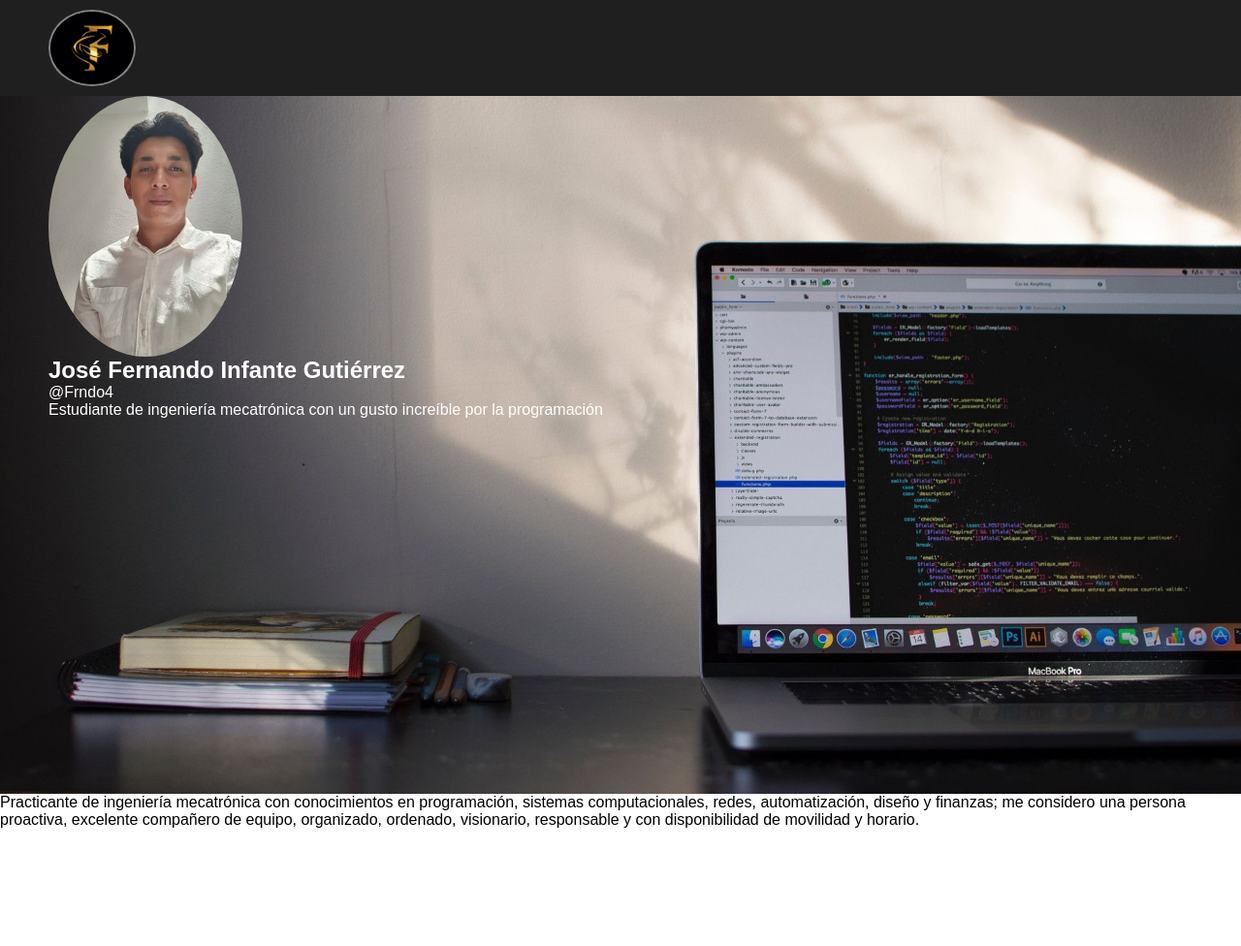
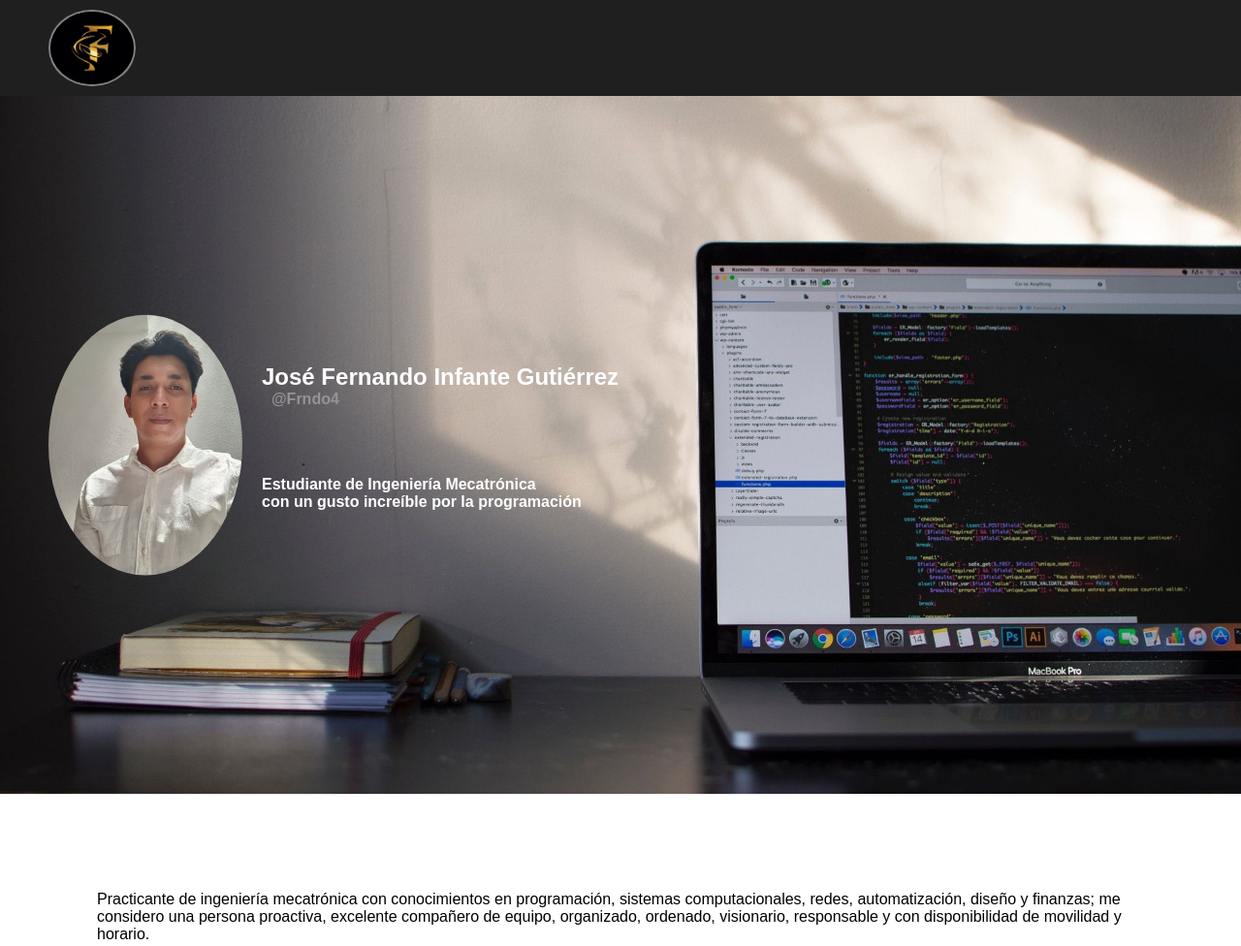
Before and after one commit to Frndo4/Dearrollo_Web, a plain HTML site: page index.html in a window 1280 px wide. Shown: the top 976 px of the page at 97% size. Before the commit the page ends 949 px from the top, so only its background shows below. Drawn offline with Linux system fonts and the light colour scheme.

Commit message:
Página web mejorada v1.1

```diff
--- a/css/styles.css
+++ b/css/styles.css
@@ -47,8 +47,10 @@ header{
 
 #hero .informacion-contenedor{
     position: absolute;
-    top: 0;
+    top: 50%;
+    transform: translateY(-50%);
     left: 0;
+    display: flex;
     width: 100%;
     color: white;
     padding: 0 50px;
@@ -61,3 +63,55 @@ header{
 #hero .informacion-contenedor #foto img{
     border-radius: 100%;
 }
+
+#hero .informacion-contenedor .informacion{
+    margin-left: 20px;
+    margin-top: 50px;
+    font-weight: bold;
+}
+
+#hero .informacion-contenedor .informacion span{
+    display: inline-block;
+    color: #959393;
+    margin-bottom: 70px;
+    margin-left: 10px;
+}
+
+/*Estilos del main*/
+
+main{
+    padding: 100px;
+}
+
+main .social-icons{
+    display: flex;
+    justify-content: center;
+    margin-top: 50px;
+    list-style: none;
+}
+
+main .social-icons li{
+    margin-left: 8px;
+}
+
+main .social-icons .social-icon{
+    display: flex;
+    justify-content: center;
+    align-items: center;
+    padding: 15px;
+    border-radius: 5px;
+    width: 100%;
+    height: 100%;
+}
+
+main .social-icons #linkedin{
+    background: #0077b0;
+}
+
+main .social-icons #github{
+    background: #23272d;
+}
+
+main .social-icons #platzi{
+    background: #121f3d;
+}
--- a/index.html
+++ b/index.html
@@ -1,6 +1,7 @@
 <html>
     <head>
         <meta charset="utf-8"/>
+        <meta name="viewport" content="width=device, initial-scale=1.0">
         <link rel="stylesheet" href="css/styles.css">
         <title>Página de Infante</title>
     </head>
@@ -22,7 +23,8 @@
                 <div class="informacion">
                     <h1>José Fernando Infante Gutiérrez</h1>
                     <span>@Frndo4</span>
-                    <p>Estudiante de ingeniería mecatrónica con un gusto increíble por la programación</p>
+                    <p>Estudiante de Ingeniería Mecatrónica </p>
+                    <p>con un gusto increíble por la programación</p>
                 </div>
             </div>
         </section>
@@ -30,18 +32,18 @@
             <p>Practicante de ingeniería mecatrónica con conocimientos en programación, sistemas computacionales, redes, automatización, diseño y finanzas; me considero una persona proactiva, excelente compañero de equipo, organizado, ordenado, visionario, responsable y con disponibilidad de movilidad y horario.</p>
             <ul class="social-icons">
                 <li>
-                    <a href="#" class="social-icon" id="LinkedIn">
-                        <img src="/imagenes/iconos/linkedin.png" alt="LinkedIn">
+                    <a href="#" class="social-icon" id="linkedin">
+                        <img src="imagenes\iconos/linkedin.png" alt="linkedin">
                     </a>
                 </li>
                 <li>
-                    <a href="#" class="social-icon" id="GitHub">
-                        <img src="/imagenes/iconos/github.png" alt="GitHub">
+                    <a href="#" class="social-icon" id="github">
+                        <img src="imagenes/iconos/github.png" alt="github">
                     </a>
                 </li>
                 <li>
-                    <a href="#" class="social-icon" id="Platzi">
-                        <img src="/imagenes/iconos/platzi.png" alt="Platzi">
+                    <a href="#" class="social-icon" id="platzi">
+                        <img src="imagenes/iconos/platzi.png" alt="platzi">
                     </a>
                 </li>
             </ul>
```
Also changed, not shown: imagenes/github.jpg, imagenes/linkedin.jpg.
